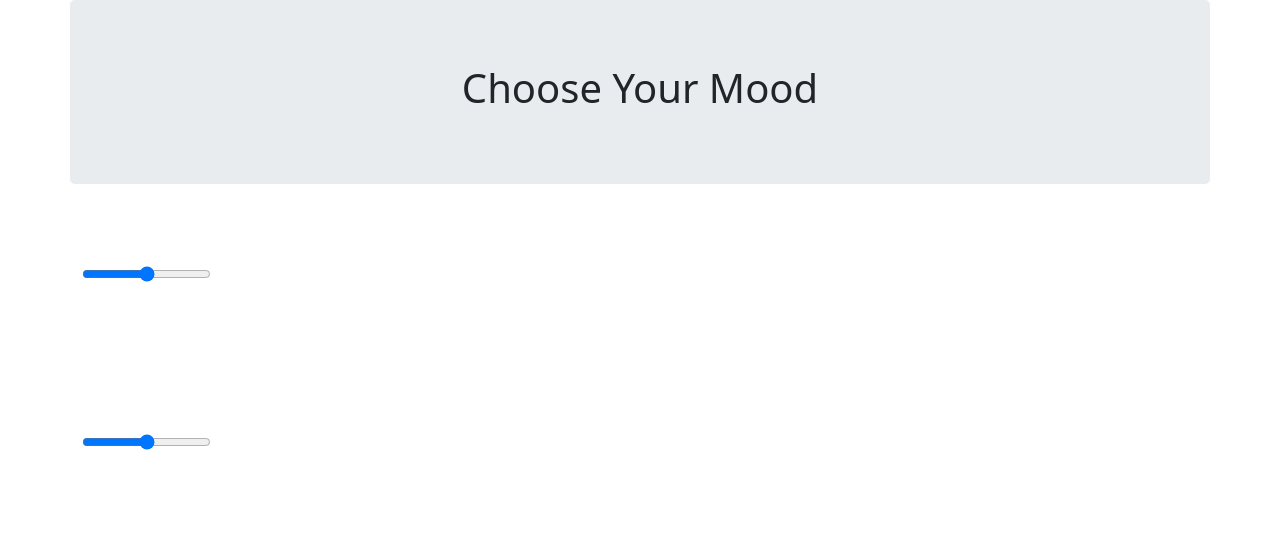
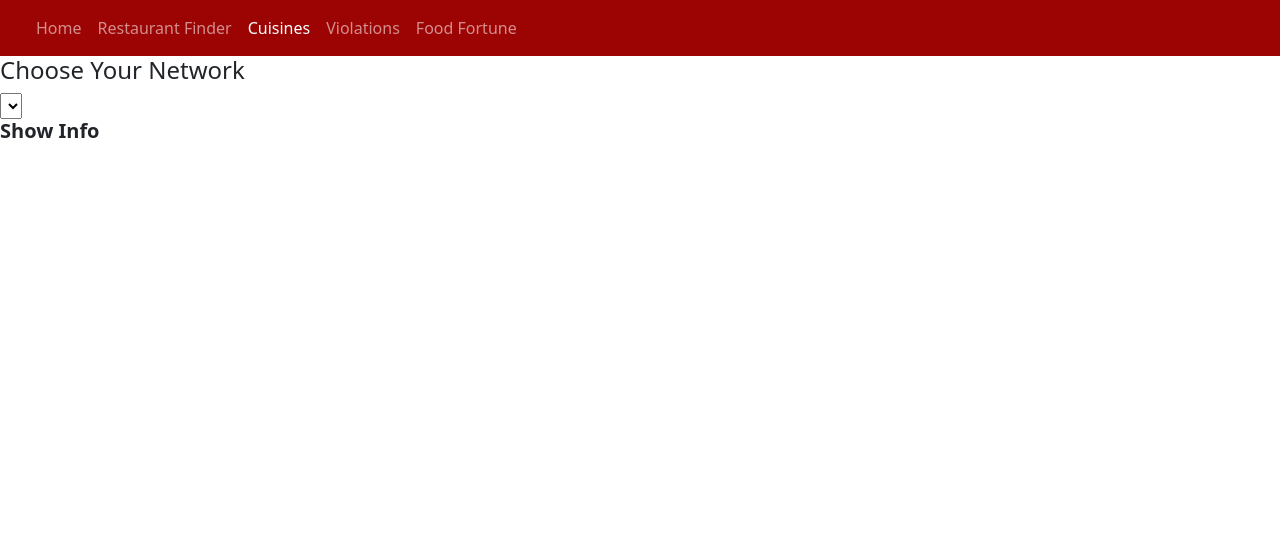
Before and after one commit to meetk5/Team-Project4, a Python web app: template templates/test.html in a window 1280 px wide. Shown: the top 551 px of the page. Run offline with Jinja, Linux system fonts and the light colour scheme; the template is opened without the code that fills it, so the values that code supplies are empty; some libraries are stand-ins or nearby versions.

Commit message:
populating networks and runtimes trying diffrent statements for the function

```diff
--- a/static/js/app.js
+++ b/static/js/app.js
@@ -4,6 +4,7 @@ console.log("I'm running")
 let showData;
 d3.json("show_display.json").then((shows) => {
   showData = shows;
+  let myRuntimes = getNetworkRuntimes(showData, "HBO")
   // networks = showData.map(function (show) {
   //   return show.network;
   // });
@@ -78,29 +79,36 @@ function getNetworkRuntimes(shows, network) {
   let networkRuntimes = []
   let networks = []
   shows.forEach(function (value) {
-    if (networks[value[network]]) {
-      networks[value[network]]++;
+    //let variable= value.network
+    //console.log(variable)
+    //if (networkRuntimes)
+    // let networks = shows.filter(function (citation) {
+    //   return citation.runtime == network
+    // });
+
+    //  for (var j = 0; j < networks.length; j++) {
+    //        networkRuntimes.push(networks[j].name);
+    //    }
+    if (!networks.includes(value.network)) {
+      networks.push(value.network)
     }
-    if (!networks.includes(value.type)) {
-      networks.push(value.type)
-    }
+      if (!networkRuntimes.includes(value.runtime)) {
+        networkRuntimes.push(value.runtime)
+      }
 
-    else {
-      networks[value[network]] = 1;
-    }
-    console.log(networks)
-  });
-
-  //})
+      else {
+        networks[value.network[networks]] = 1;
+      }
+      console.log(networkRuntimes)
+    });
 
 
 
+return networkRuntimes
+}
 
 
 
-
-  return networkRuntimes
-}
 function getPopularShows(shows, network, runtime) {
   let popularShows = []
 
--- a/static/js/app2.js
+++ b/static/js/app2.js
@@ -9,22 +9,19 @@
         for (var i = 0; i < data.length; i++) {
           shows.push(data[i]);
         }
-        console.log(shows)
-        let display = d3.select("#sample-metadata2");
+       // console.log(shows)
+        let display = d3.select("#sample-metadata");
         display.html("");
-        // filter to get different boro's cuisines
-        // const twoCategories = { data: shows.map(({ network, name }) => ({ network, name })) };
-        // console.log("twoLabels", twoCategories)
 
-        let networkSamples = data.filter(function (citation) {
-          return citation.name == network
+        let networkSamples = shows.filter(function (citation) {
+          return citation.runtime == network
         });
         console.log(networkSamples)
         // let episodeSamples = networkSamples.filter(function (episodes) {
         //   return episodes.name == followers
         // });
         // console.log(episodeSamples)
-        let networkCounts = getcounts(networkSamples, "follower");
+        let networkCounts = getcounts(networkSamples, "name");
         console.log("networkCounts", networkCounts)
         console.log(Object.keys(networkCounts))
         console.log(Object.values(networkCounts));
@@ -59,71 +56,17 @@
           display.append("h5").text(`- ${b}`);
         });
 
-        // let dropDown = d3.select("#selDataset");
-        // network.forEach((c) => {
-        //   dropDown.append("option").text(c).property("value", c)
-        // });
-        // let dropDown2 = d3.select("#selDataset2");
-        // tvList.forEach((o) => {
-        //   dropDown2.append("option").text(o).property("value", o)
-        // })
+
       })
     }
 
-    dropdown("55")
+   // dropdown("55")
 
 
-    // function dropdown2(network) {
-    //   d3.json("show_display.json").then((shows) => {
-    //     // //get samples info from json file
-    //     //console.log("data", data)
-    //     // let shows = [];
-    //     // for (var i = 0; i < data.length; i++) {
-    //     //   shows.push(data[i]);
-    //     // }
-    //     let display = d3.select("#sample-metadata2");
-    //     display.html("");
-    //     //console.log(data)
-    //     console.log(network)
-    //     console.log(shows)
-    //     let runTimeSamples = shows.filter(sampleobject => sampleobject.network == network);
-    //     // let runTimeSamples = shows.filter(function (runTime) {
-    //     //   return runTime.network == network
-    //     // });
-    //     console.log(runTimeSamples)
-    //     // let episodeSamples = networkSamples.filter(function (episodes) {
-    //     //   return episodes.name == followers
-    //     // });
-    //     // console.log(episodeSamples)
-    //     let runTimeCounts = getcounts(runTimeSamples, "name");
-    //     console.log("networkCounts", runTimeCounts)
-    //     console.log(Object.keys(runTimeCounts))
-    //     console.log(Object.values(runTimeCounts));
-    //     let runTimeSampleResults = Object.keys(runTimeCounts).map(f => ({ type: f, count: runTimeCounts[f] }))
-    //     console.log("runTimeResults", runTimeSampleResults)
-    //     // Sort the data by the most number of violations in each boro in descending (most to least)
-    //     let runTimeValues = Object.values(runTimeSampleResults).sort((a, b) => b.count - a.count);
-    //     console.log("runTimevalues", runTimeValues)
-    //     // Slice the first 5 objects
-    //     runTimeSlicedData = runTimeValues.slice(0, 5);
-    //     console.log("runtimeSlicedData", runTimeSlicedData)
-    //     runTimeDisplay = []
-    //     for (var s = 0; s < runTimeSlicedData.length; s++) {
-    //       runTimeDisplay.push(runTimeSlicedData[s].type);
-    //     }
-    //     console.log("runtimedisplay", runTimeDisplay)
-    //     //loop to get violations info into the top violations in each boro box
-    //     Object.entries(runTimeDisplay).forEach(([, b]) => {
-    //       display.append("h5").text(`- ${b}`);
-    //     });
-    //     // dropdown2("75")
 
-    //   })
-    // }
     //changes with dropdown changes
     function optionChanged(view) {
       dropdown(view);
-     // dropdown2(view)
 
 
     };
@@ -135,34 +78,9 @@
       // //  // see dropdown
       d3.json("show_display.json").then((data) => {
         console.log(data)
-        let shows = [];
-        for (var i = 0; i < data.length; i++) {
-          shows.push(Object.values(data)[i]);
-        }
-        console.log("shows", shows)
-        var obj = {};
-        shows.forEach(function (value) {
-          //console.log(value)
-          if (obj[value["network"]]) {
-            obj[value["network"]]++;
-          }
-          else {
-            obj[value["network"]] = 1;
-          }
-        })
-        console.log(obj)
-        console.log("ID#", shows)
-        const twoLabels = { data: shows.map(({ network, name }) => ({ network, name })) };
-        console.log("twoLabels", twoLabels)
-        let results = Object.keys(obj).map(e => ({ type: e, count: obj[e] }))
-        console.log("results", results)
-        network = []
-        for (var j = 0; j < results.length; j++) {
-          network.push(results[j].type);
-        }
-        console.log("network", network)
+
         var tvShows = {};
-        shows.forEach(function (value) {
+        data.forEach(function (value) {
           //console.log(value)
           if (tvShows[value["runtime"]]) {
             tvShows[value["runtime"]]++;
@@ -172,7 +90,7 @@
           }
         })
         console.log(tvShows)
-        let tvResults = Object.keys(tvShows).map(e => ({ type: e, count: obj[e] }))
+        let tvResults = Object.keys(tvShows).map(e => ({ type: e, count: tvShows[e] }))
         console.log("tvResults", tvResults)
         tvList = []
         for (var j = 0; j < tvResults.length; j++) {
@@ -183,9 +101,9 @@
         // network.forEach((c) => {
         //   dropDown.append("option").text(c).property("value", c)
         // });
-        let dropDown2 = d3.select("#selDataset2");
+        let dropDown = d3.select("#selDataset");
         tvList.forEach((o) => {
-          dropDown2.append("option").text(o).property("value", o)
+          dropDown.append("option").text(o).property("value", o)
         })
       })
     }
--- a/templates/test.html
+++ b/templates/test.html
@@ -6,16 +6,22 @@
   <meta charset="utf-8">
   <meta name="viewport" content="width=device-width, initial-scale=1">
 
+  <!-- Bootstrap CSS --><!doctype html>
+<html lang="en">
+
+  <head>
+    <!-- Required meta tags -->
+    <meta charset="utf-8">
+    <meta name="viewport" content="width=device-width, initial-scale=1">
+
     <!-- Bootstrap CSS -->
-  <link rel="stylesheet" href="https://stackpath.bootstrapcdn.com/bootstrap/4.3.1/css/bootstrap.min.css"
-  integrity="sha384-ggOyR0iXCbMQv3Xipma34MD+dH/1fQ784/j6cY/iJTQUOhcWr7x9JvoRxT2MZw1T" crossorigin="anonymous">
     <link href="https://cdn.jsdelivr.net/npm/bootstrap@5.1.1/dist/css/bootstrap.min.css" rel="stylesheet"
       integrity="sha384-F3w7mX95PdgyTmZZMECAngseQB83DfGTowi0iMjiWaeVhAn4FJkqJByhZMI3AhiU" crossorigin="anonymous">
 
     <!-- Styles CSS -->
     <!--link rel="stylesheet" href="../static/js/css/styles.css"-->
 
-  <title>Cuisines</title>
+    <title>Networks</title>
     <link rel="shortcut icon" type="image/jpg" href="../static/favicon3.png" />
   </head>
 
@@ -24,7 +30,7 @@
     <body>
 
 
-    <!-- Navbar  >
+      <!-- Navbar-->
 
       <nav class="navbar navbar-expand-lg navbar-dark" style="background-color: rgb(156, 4, 4);">
         <div class="container-fluid">
@@ -57,24 +63,28 @@
 
           </div>
         </div>
-    </nav-->
+      </nav>
 
 
 
-    <div class="container">
+      <!--div class="container">
         <div class="row">
           <div class="col-md-12 jumbotron text-center">
-          <h1>Choose Your Mood</h1>
+            <h1>Choose Your Network</h1>
+          </div>
+        </div-->
+        <div class="row">
+          <div class="col-md-3">
+            <div class="well">
+              <h4>Choose Your Network</h4>
+              <select id="selDataset" onchange="optionChanged(this.value)"></select>
+            </div>
+            <!--div class="well">
+              <h4>Choose Your Runtime</h4>
+              <select id="selDataset2" onchange="runtimeDropdownChange(this.value)"></select>
+            </div-->
           </div>
         </div>
-      <!--div class="row">
-        <div class="col-md-3">
-          <div class="well">
-            <h4>Borough Eats</h4>
-            <select id="selDataset" onchange="optionChanged(this.value)"></select>
-          </div>
-        </div>
-      </div-->
         <div class="row">
           <div class="col-md-12">
             <div id="pie"></div>
@@ -84,13 +94,15 @@
           <div class="col-md-6">
             <div id="borochart"></div>
           </div>
-        <!--div class="panel panel-primary"-->
-        <!--div class="col-md-6">
+          <div class="panel panel-primary">
+          <div class="col-md-6">
             <div class="panel-heading">
-            <h5 class="panel-title"><b>Top 5 Violations in this Borough</b></h5>
+              <h5 class="panel-title"><b>Show Info</b></h5>
             </div>
             <div id="sample-metadata" class="panel-body"></div>
-        </div-->
+          </div>
+          <!--div id="sample-metadata2" class="panel-body"></div-->
+        </div>
           <!--/div-->
           <!--div class="col-md-6">
               <div id="toptenqueens"></div>
@@ -113,29 +125,23 @@
           <!--div class="col-md-12">
             <div id="bubble"></div-->
 
-            <form class="multi-range-field my-5 pb-5">
-                <input id="multi15" class="multi-range" type="range" />
-              </form>
 
-              <form class="multi-range-field my-5 pb-5">
-                <input id="multi16" class="multi-range" type="range" />
-              </form>
+        </div>
 
       </div>
       </div>
-    </div>
+
+
+      <div class="container">
+
+
 
       <script src="https://d3js.org/d3.v5.min.js"></script>
       <script src="https://cdn.plot.ly/plotly-latest.min.js"></script>
       <!--script src="../static/js/Boro1.js"></script-->
-    <script src="../static/js/app.js"></script>
-    <div class="container">
+      <script src="../static/js/app2.js"></script>
 
     </div>
-
-
-
-
 
 
       <!-- JavaScript: Bootstrap Bundle with Popper -->
```
Lines whose indentation alone changed are shown as unchanged.
